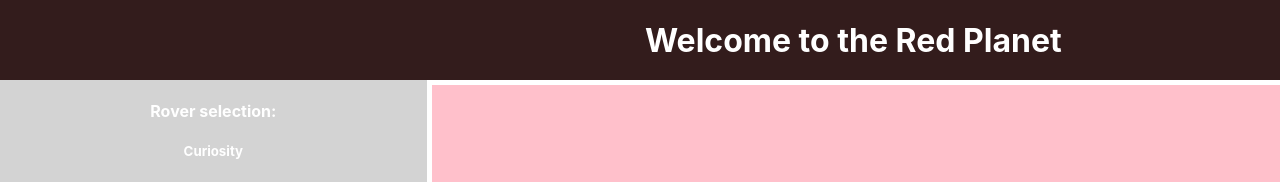
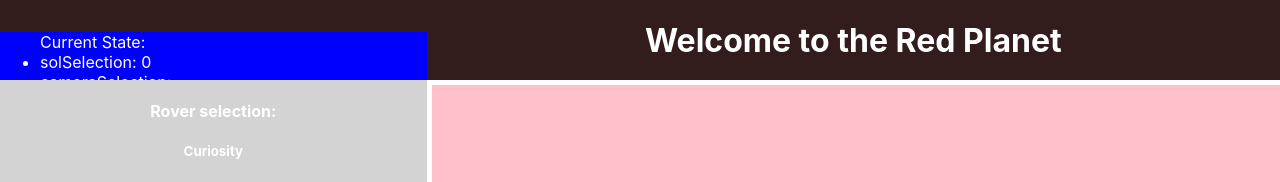
Before and after one commit to davidtraverso/MarsRover, a React (Create React App) app in the folder marsrover/: page / in a window 1280 px wide. Shown: the top 182 px of the page. Built offline with nearby package versions, Linux system fonts and the light colour scheme; grey boxes are pictures that could not be loaded.

Commit message:
API call + photo render

```diff
--- a/marsrover/src/App.css
+++ b/marsrover/src/App.css
@@ -22,6 +22,12 @@ body {
     'cam image'
     'go image'
     'footer footer';
+}
+
+.main ul {
+  z-index: 3;
+  background: blue;
+  overflow: scroll;
 }
 
 #pageTitle {
--- a/marsrover/src/Components/Landing.js
+++ b/marsrover/src/Components/Landing.js
@@ -14,7 +14,7 @@ class Landing extends Component {
       solMax: 0,
       cameraSelection: '',
       rover: '',
-      APIData: ['https://mars.nasa.gov/mer/gallery/all/1/f/276/1F152687335EFF37JHP1201L0M1-BR.JPG'],
+      APIData: ['https://source.unsplash.com/pnPS3Ox_2vE'],
       isReady: true
     };
 
@@ -42,15 +42,6 @@ class Landing extends Component {
     });
     this.validateButton();
   };
-
-  // Select input
-  /* handleSelect = e => {
-    e.preventDefault();
-    this.setState({
-      [e.target.name]: e.target.value
-    });
-    this.validateButton();
-  }; */
 
   // Make the button clickable IFF all selection criteria has been made.
   validateButton = () => {
@@ -86,7 +77,9 @@ class Landing extends Component {
       // Extract photo sources
       var photoSources = [];
       // ** write the function here **
-      // ** write the function here **
+      getJSON.photos.map(i => {
+        photoSources.push(i.img_src);
+      });
       // ** write the function here **
 
       this.setState({
@@ -107,21 +100,21 @@ class Landing extends Component {
     return (
       <div className="main">
         <h1 id="pageTitle">Welcome to the Red Planet</h1>
+        <p>
+          <ul>
+            Current State:
+            <li>solSelection: {this.state.solSelection}</li>
+            <li>cameraSelection: {this.state.cameraSelection}</li>
+            <li>rover: {this.state.rover}</li>
+            <li>APIData: {this.state.APIData.length}</li>
+          </ul>
+        </p>
 
         {/* ROVER SLECTION */}
         <section className="rover">
           <h4>Rover selection:</h4>
           <h5>Curiosity</h5>
           <Button rovers={['https://mars.nasa.gov/layout/general/images/msl.png']} onClick={this.buttonSelect} />
-          {/* <select id="roverSelect" name="rover" onChange={this.handleSelect}>
-            {rovers.map((rover, i) => {
-              return (
-                <option key={i} value={rover}>
-                  {rover}
-                </option>
-              );
-            })}
-          </select> */}
         </section>
 
         {/* SOL SLECTION */}
@@ -138,7 +131,7 @@ class Landing extends Component {
         </section>
 
         <section className="go">
-          <button onClick={this.validateButton}>Show me Mars!</button>
+          <button onClick={this.handleClick}>Show me Mars!</button>
         </section>
 
         <section className="image">
--- a/marsrover/src/Components/Photo.js
+++ b/marsrover/src/Components/Photo.js
@@ -4,13 +4,7 @@ class Photo extends Component {
   render() {
     return (
       <div id="photoMain">
-        <img
-          src={
-            this.props.source[0] ||
-            'https://mars.jpl.nasa.gov/msl-raw-images/proj/msl/redops/ods/surface/sol/00990/opgs/edr/fcam/FRB_485373416EDR_F0480458FHAZ00323M_.JPG'
-          }
-          alt="mars landscape"
-        />
+        <img src={this.props.source[0] || 'https://source.unsplash.com/puVGY_DiVwg'} alt="mars landscape" />
       </div>
     );
   }
```
